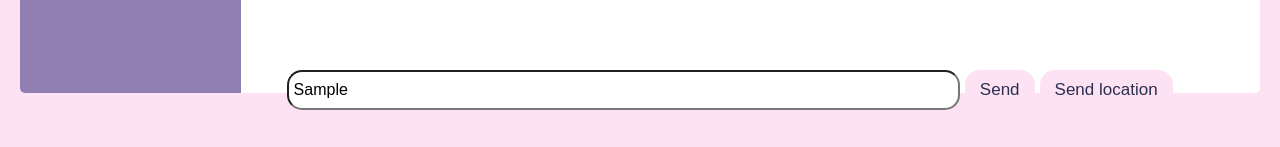
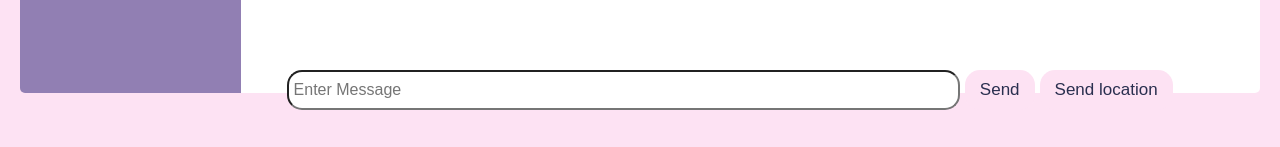
Before and after one commit to Rahul-1761/LinkUp, a website: page public/chat.html in a window 1280 px wide. Both pictures are taken after typing "Sample" into the empty fields and a click on the button "Send". Shown: the part 650-797 px from the top of the page. Drawn offline with nearby package versions, Linux system fonts and the light colour scheme; no server answers.

Commit message:
version 1.0.1

```diff
--- a/public/chat.html
+++ b/public/chat.html
@@ -28,7 +28,7 @@
         <div id="messages" class="chat__messages"></div>
         <div class="chat__footer">
           <form id="message-form">
-            <input name="message" type="text" placeholder="Enter Message" autocomplete="off"/>
+            <input name="message" id="messageInputField" type="text" placeholder="Enter Message" autocomplete="off"/>
             <button type="submit" class="btn" id="submit-btn">Send</button>
             <button type="submit" class="btn" id="Send-location">Send location</button>
           </form>
--- a/public/chat.js
+++ b/public/chat.js
@@ -124,6 +124,8 @@ socket.on('newLocationMessage', function(message){
 document.querySelector('#submit-btn').addEventListener('click', function(e){
     e.preventDefault(); //prevent reload
 
+
+
     socket.emit('createMessage', {
         from: "User",
         text: document.querySelector('input[name="message"]').value
@@ -131,6 +133,8 @@ document.querySelector('#submit-btn').addEventListener('click', function(e){
     }, function(){
 
     })
+
+    document.querySelector("#messageInputField").value = "";
 })
 
 
```
